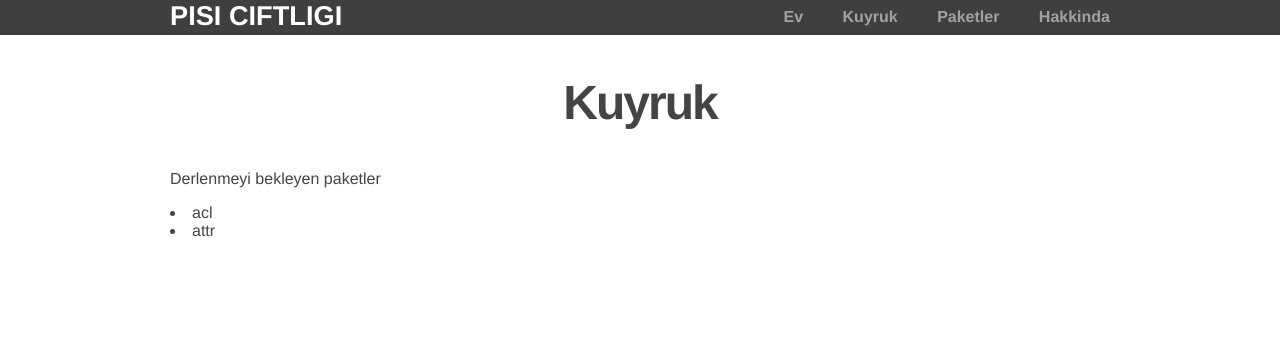
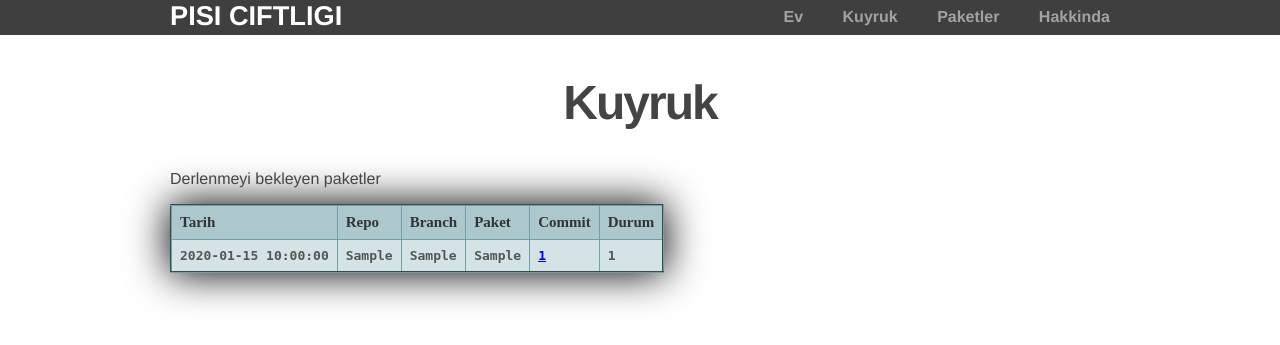
Before and after one commit to PisiLinuxNew/pisi-farm, a Flask app: page /queue in a window 1280 px wide. Shown: the top 345 px of the page. Run offline with Flask 2, Linux system fonts and the light colour scheme; tables that the repository leaves empty hold one stand-in row (values such as "Sample post"); parts of the project's set-up code (start-up, migrations or seed data) failed here and were passed over.

Commit message:
kuyruk eklemede ilerledik

```diff
--- a/web/flask/app/models.py
+++ b/web/flask/app/models.py
@@ -1,4 +1,6 @@
 from app import db
+from sqlalchemy.ext.declarative import declarative_base
+from sqlalchemy import create_engine
 
 class Paket(db.Model):
     __tablename__ = "paket"
@@ -15,6 +17,8 @@ class Kuyruk(db.Model):
     commit_id = db.Column(db.String(40))
     commit_url = db.Column(db.String(100))
     durum = db.Column(db.Integer, default = 0)
+    repository = db.Column(db.String(150))
+    branch = db.Column(db.String(100))
     # 0 waiting
     # 1 waiting partial
     # 100 in progress
@@ -43,3 +47,5 @@ class Gorev(db.Model):
     basari = db.Column(db.Boolean)
     kuyruk_id = db.Column(db.Integer, db.ForeignKey("kuyruk.id"))
     kuyruk = db.relationship('Kuyruk')
+
+engine = create_engine('postgresql://postgres:system@localhost/pisi')
--- a/web/flask/app/routes.py
+++ b/web/flask/app/routes.py
@@ -4,11 +4,28 @@ from werkzeug import secure_filename
 from app import app
 from app import db, models
 from app import pisi
+from app.models import *
+from github import Push
+from sqlalchemy.orm import sessionmaker
+
+session = sessionmaker()
+session.configure(bind = db.engine)
+s = session()
 
 ALLOWED_EXTENSIONS = set(['pisi','log','err'])
 
+
+
 def allowed_file( filename ):
   return '.' in filename and filename.rsplit('.', 1)[1] in ALLOWED_EXTENSIONS
+
+def paketID(pname):
+  id = models.Paket.query.filter_by(adi = pname).first().id
+  return id
+
+def commitCheck(pkgid, commitid):
+  sonuc = models.Kuyruk.query.filter_by(paket_id=pkgid, commit_id=commitid).count()
+  return sonuc
 
 @app.route('/')
 def home():
@@ -20,8 +37,11 @@ def about():
 
 @app.route('/queue')
 def queue():
-  pkgs=["acl","attr"]
-  return render_template('queue.html', packages = pkgs)
+  vals = s.query(models.Kuyruk).join(models.Paket).all()
+  q = vals[0]
+  print q.paket.adi
+
+  return render_template('queue.html', packages = vals)
 
 @app.route('/requestPkg')
 def requestPkg():
@@ -68,45 +88,26 @@ def sources(packager = "all"):
 
   return render_template("sourcepkg.html", pkgs =sorted(temp), packager = packager)
 
+@app.route('/gitcommit/<string:fname>')
+def gitcommit(fname):
+  f = "/var/www/html/pisi-2.0/%s" % fname
+  p = Push(f)
+  d = p.db()
+  bra = p.ref
+  rep = p.data['repository']["full_name"]
+  tar = p.data['repository']['updated_at']
+  for _id, com in p.db().items():
+    id = com['id']
+    url = com['url']
+    for pkg in com['modified']:
+      pkgid = paketID(pkg)
+      if commitCheck(pkgid, id) == 0:
+        k = models.Kuyruk(tarih = tar, paket_id = pkgid, commit_id = id, \
+                          commit_url = url, durum = 0, repository = rep, \
+                          branch = bra)
+        s.add(k)
+        s.commit()
+  return p.ref
+
 if __name__ == '__main__':
   app.run(debug=True)
-
-
-
-"""
-
-
-
-import os
-from flask import Flask, request, redirect, url_for
-from werkzeug import secure_filename
-
-UPLOAD_FOLDER = '/tmp/'
-ALLOWED_EXTENSIONS = set(['txt'])
-
-app = Flask(__name__)
-app.config['UPLOAD_FOLDER'] = UPLOAD_FOLDER
-
-def allowed_file(filename):
-    return '.' in filename and \
-           filename.rsplit('.', 1)[1] in ALLOWED_EXTENSIONS
-
-@app.route("/", methods=['GET', 'POST'])
-def index():
-    if request.method == 'POST':
-        file = request.files['file']
-        if file and allowed_file(file.filename):
-            filename = secure_filename(file.filename)
-            file.save(os.path.join(app.config['UPLOAD_FOLDER'], filename))
-            return redirect(url_for('index'))
-    return ""
-    <!doctype html>
-    <title>Upload new File</title>
-    <h1>Upload new File</h1>
-    <form action="" method=post enctype=multipart/form-data>
-      <p><input type=file name=file>
-         <input type=submit value=Upload>
-    </form>
-    <p>%s</p>
-    "" % "<br>".join(os.listdir(app.config['UPLOAD_FOLDER'],))
-"""
--- a/web/flask/app/templates/queue.html
+++ b/web/flask/app/templates/queue.html
@@ -3,7 +3,25 @@
 {% block content %}
   <h2>Kuyruk</h2>
   <p>Derlenmeyi bekleyen paketler</p>
-  {% for  p in packages %}
-     <li>{{ p }} </li>
+<table border=1>
+<tr>
+   <th>Tarih</th>
+   <th>Repo</th>
+   <th>Branch</th>
+   <th>Paket</th>
+   <th>Commit</th>
+   <th>Durum</th>
+</tr>
+  {% for p   in packages %}
+<tr>
+  <td>{{ p.tarih       }}</td>
+  <td>{{ p.repository  }}</td>
+  <td>{{ p.branch      }}</td>
+  <td>{{ p.paket.adi   }}</td>
+  <td><a href = {{ p.commit_url }}>{{ p.commit_id   }}</a></td>
+  <td>{{ p.durum  }} </td>
+</tr>
+
   {% endfor %}
+</table>
 {% endblock %}
```
Also changed, not shown: web/flask/app/github.py (+13 -3 lines).
